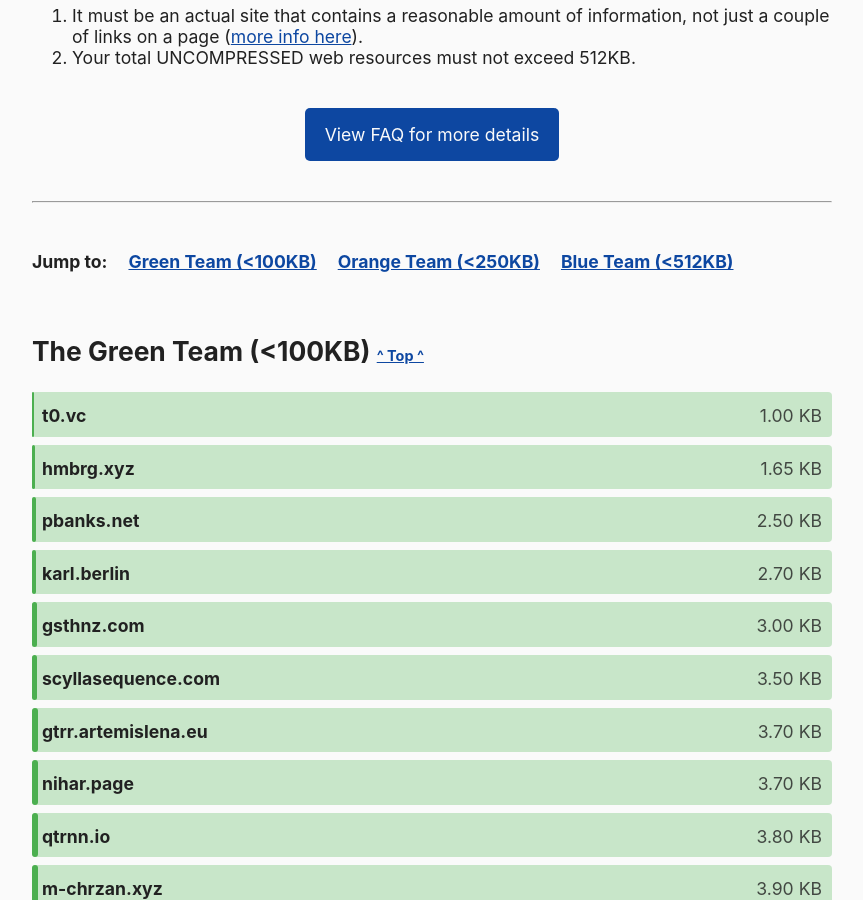
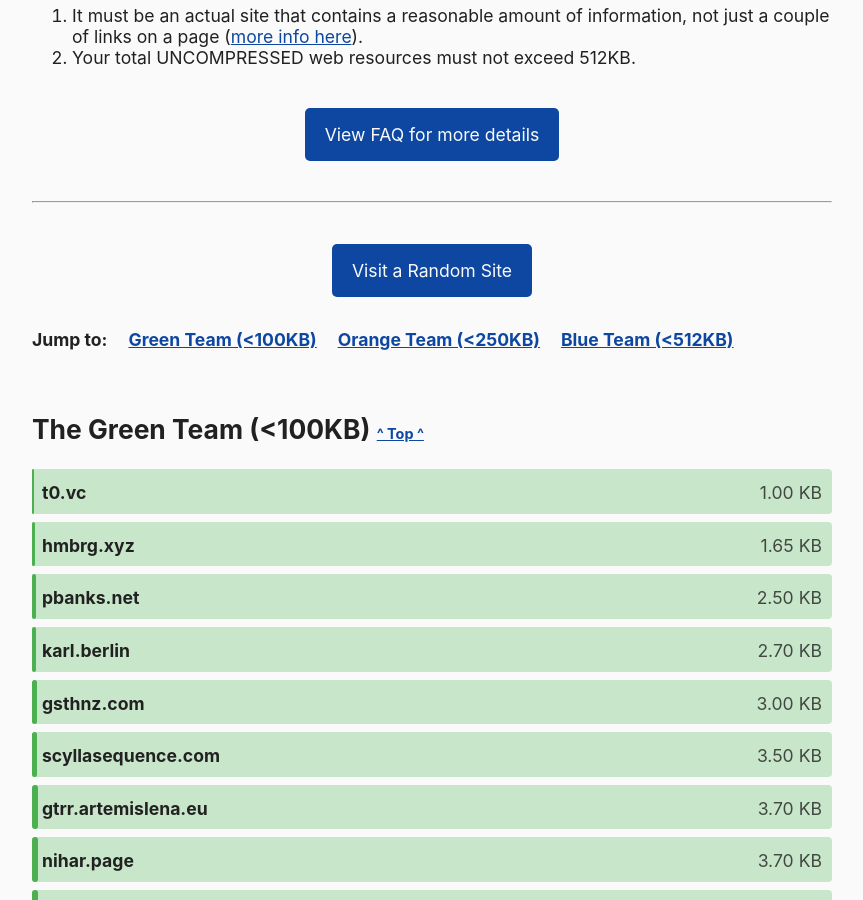
Before and after one commit to kevquirk/512kb.club, a Jekyll site: the page built from index.md, in a window 1280 px wide and 900 px high, scrolled down 547 px. Shown: the whole window, without its empty margins (208-1071 px from the left). Built offline with Jekyll 4.4.1, drawn with Linux system fonts in a browser that asks for light colours.

Commit message:
simple js goto random site button

```diff
--- a/_layouts/default.html
+++ b/_layouts/default.html
@@ -8,6 +8,9 @@
     {% seo %}
     <link rel="stylesheet" href="/assets/css/style.css">
     <link rel="icon" type="image/png" href="/assets/images/favicon.png" />
+    {% if page.hasRandomBtn == true %}
+      <script src="/assets/js/randomSite.js"></script>
+    {% endif %}
 </head>
 
 <body>
--- /dev/null
+++ b/assets/js/randomSite.js
@@ -0,0 +1,13 @@
+/**
+ * This looks for elements with the 'site' class which in this case are all of the
+ * anchor links for the sites. This could certainly be made more robust with
+ * some sanity checks, but should work in this context.
+ */
+function randomSite() {
+  const sites = document.getElementsByClassName('site')
+
+  if (sites.length > 0) {
+    const choiceIndex = Math.floor(Math.random() * sites.length)
+    window.open(sites[choiceIndex - 1].attributes.href.value, '_blank').focus()
+  }
+}
--- a/index.md
+++ b/index.md
@@ -20,6 +21,11 @@ But we can make a difference - all it takes is some optimisation. Do you really
 
 <br>
 <hr>
+
+<br>
+<div class="centre">
+  <a class="button random" href="#100" onclick="randomSite(); return false;">Visit a Random Site</a>
+</div>
 
 {:.jump}
 * **Jump to:**
```
Also changed, not shown: other parts of index.md (+1 -0 lines).
